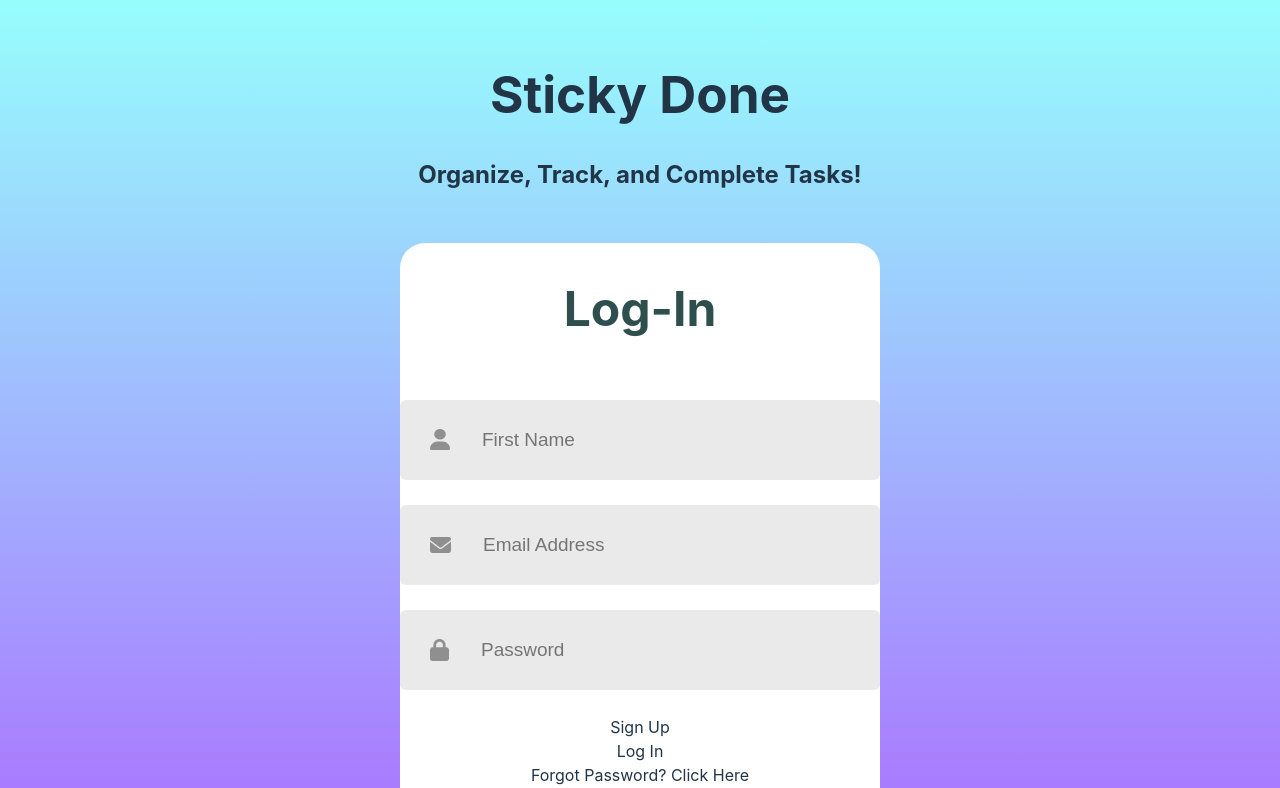
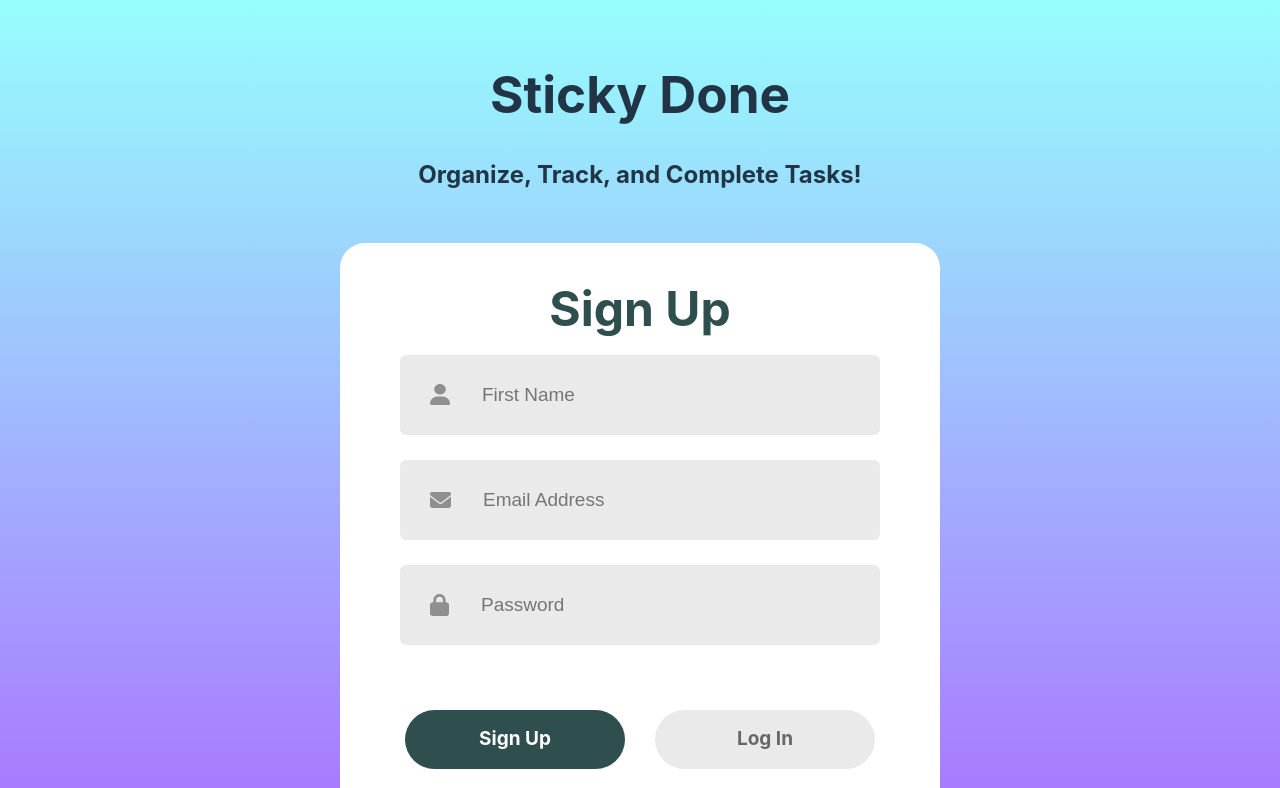
Before and after one commit to e-clawson/SBA320-React-Web-App, a React (Vite) app: page / in a window 1280 px wide. Shown: the top 788 px of the page. Built offline with nearby package versions, Linux system fonts and the light colour scheme.

Commit message:
added more styling to sign up form

```diff
--- a/src/components/login/login.css
+++ b/src/components/login/login.css
@@ -7,7 +7,7 @@
     background: white;
     padding-bottom: 30px;
     border-radius: 25px;
-
+    width: 600px;
 }
 
 .header{
@@ -25,8 +25,8 @@
     font-weight: 700;
 }
 
-.signinForm{
-    margin-top: 55px;
+.sign-in-form{
+    margin-top: 10px;
     display: flex;
     flex-direction: column;
     gap: 25px;
@@ -55,3 +55,38 @@
     color: #797979;
     font-size: 19px;
 }
+
+.forgot-password{
+    color: #797979;
+    font-size: 18px;
+}
+
+.forgot-password span{
+    color: #5e07d7;
+    cursor: pointer;
+}
+
+.submit-container{
+    display: flex;
+    gap: 30px;
+    margin: 40px auto;
+}
+
+.submit{
+    display: flex;
+    justify-content: center;
+    align-items: center;
+    width: 220px;
+    height: 59px;
+    color: #fff;
+    background: darkslategray;
+    border-radius: 50px;
+    font-size: 19px;
+    font-weight: 700;
+    cursor: pointer;
+}
+
+.gray{
+    background: #eaeaea;
+    color: #676767;
+}
--- a/src/components/login/login.jsx
+++ b/src/components/login/login.jsx
@@ -7,26 +7,21 @@ import password_img from "../../assets/password.png"
 import person_img from "../../assets/person.png"
 
 export default function login({name, email, password}) {
-
-    //need to add some fuctions here to do the following:
-    //1 - check that the email and password are in the correct format
-    //2 - check if a user exists based on the input for email and password
-    //AND that the password is correct for that user
-    //3- login the user
+    const [action, setAction] = useState("Sign Up")
 
     return (
     <div className="container">
         <div className="header">
-        <div className="text">Log-In</div>
+        <div className="text">{action}</div>
         </div>
-        <div className="signinForm">
-            <div className="input">
+        <div className="sign-in-form">
+            {action === "Log In" ? <div></div> :  <div className="input">
                 <img src={person_img} alt=""/>
                 <input
                 value={name}
                 placeholder="First Name"
                 ></input>
-            </div>
+            </div>}
             <div className="input">
                 <img src={email_img} alt=""/>
                 <input
@@ -42,24 +37,23 @@ export default function login({name, email, password}) {
                 ></input>
             </div>
         <div className="submit-container">
-            <div className="submit">Sign Up</div>
-            <div className="submit">Log In</div>
-            <div className="forgotPassword">Forgot Password? <span>Click Here</span></div>
-            <input
+            <div className={action === "Log In" ? "submit gray" : "submit"} onClick={() => {setAction("Sign Up")}}>Sign Up</div>
+            <div className={action === "Sign Up" ? "submit gray" : "submit"} onClick={() => {setAction("Log In")}}>Log In</div>
+            {/* <input
             type="button"
             value={'Log In'}
             className={'loginButton'}
-            >
-            </input>
+            > */}
+            {/* </input>
             <input
             type="button"
             value={'Sign Up'}
             className={'signUpButton'}
             >
-            </input>
+            </input> */}
         </div>
         </div>
-
+        {action === "Sign Up" ? <div></div> : <div className="forgot-password">Forgot Password? <span>Click Here</span></div> }
     </div>
     )
 }
```
